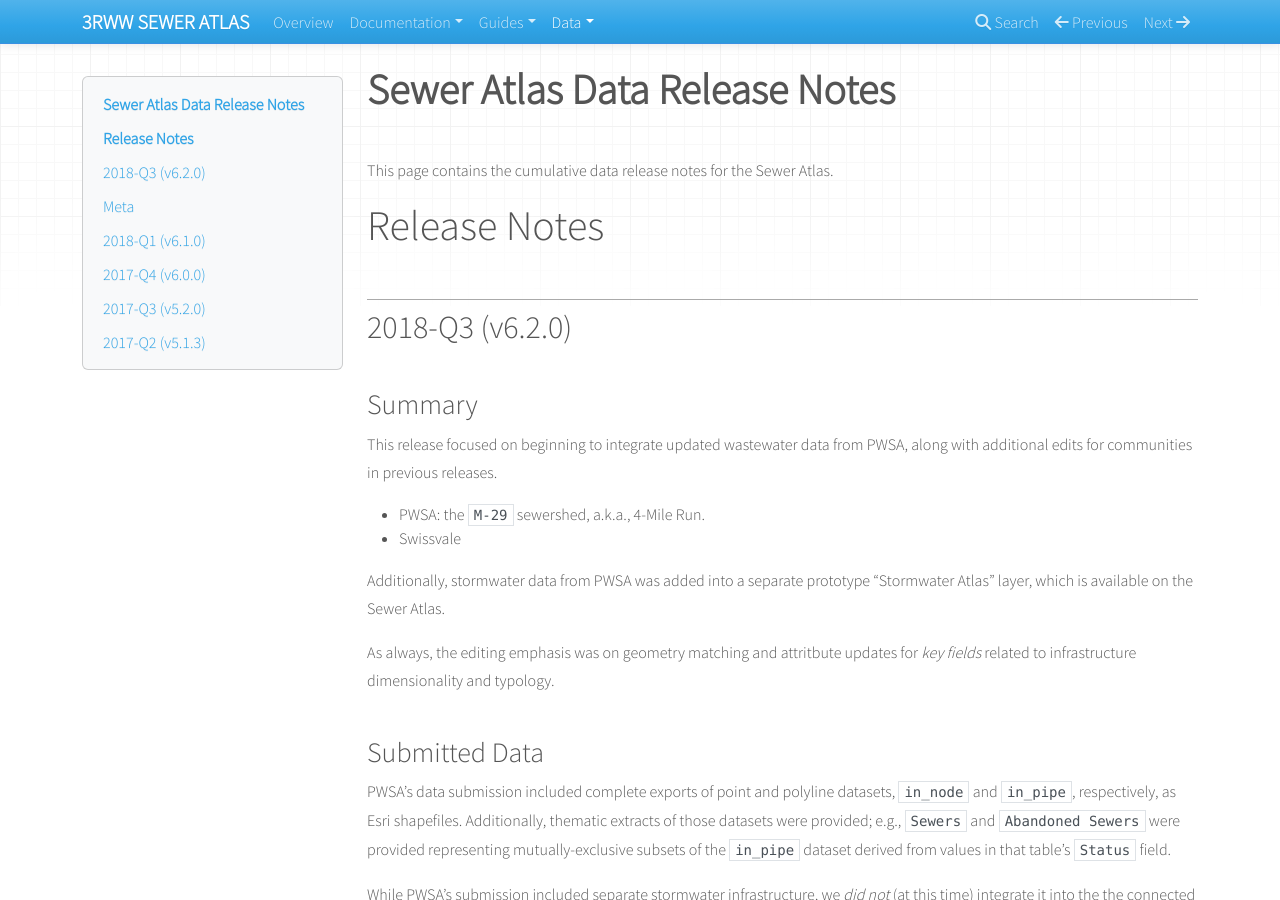
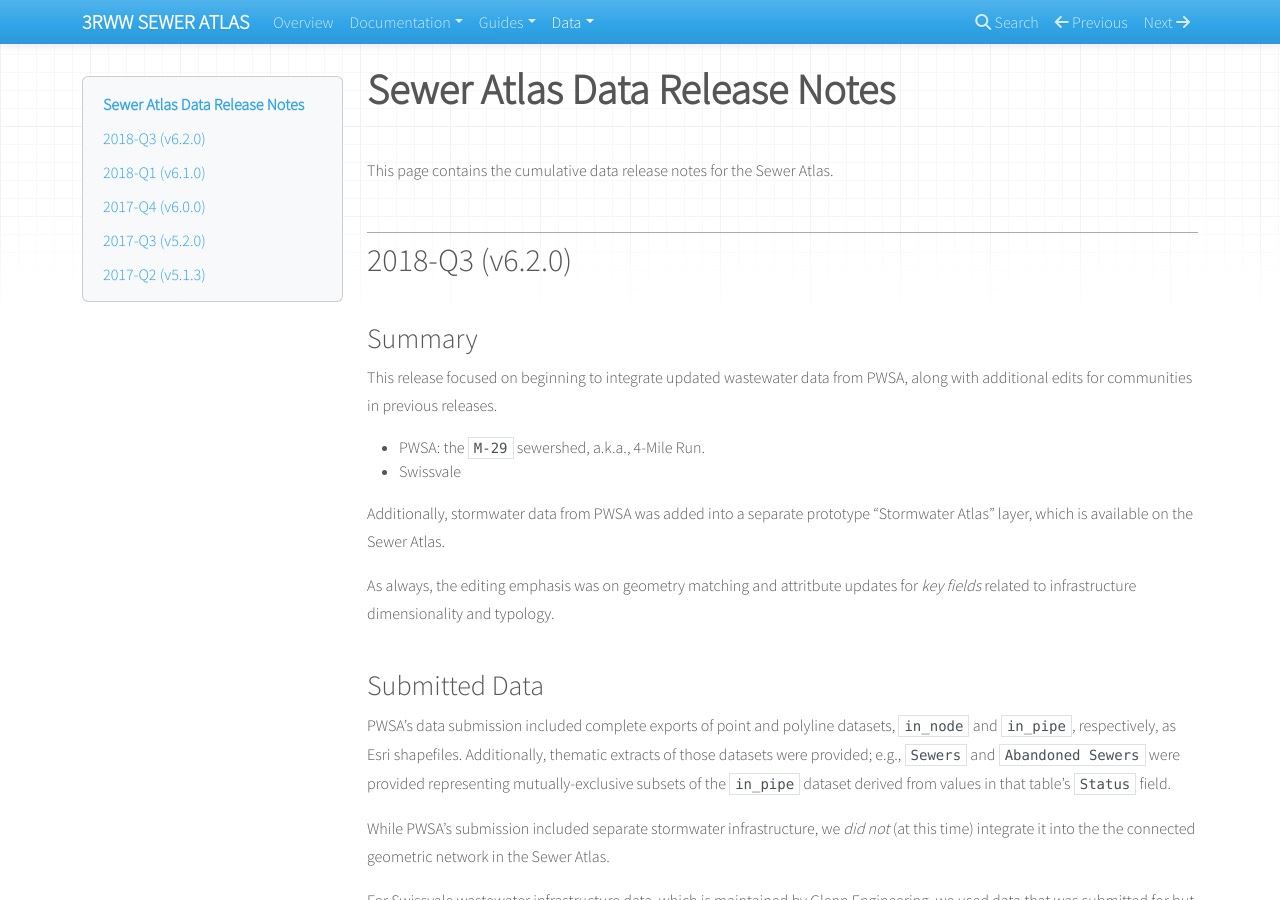
Before and after one commit to 3rww/sewer-atlas-docs, an MkDocs documentation site: the page built from docs/changelog.md, in a window 1280 px wide and 900 px high. Built offline with MkDocs 1.6.1, drawn with Linux system fonts in a browser that asks for light colours; nearby versions of some CDN libraries; old or Windows-style settings are respelled for this version of MkDocs.

```diff
--- a/docs/changelog.md
+++ b/docs/changelog.md
@@ -1,8 +1,6 @@
 # **Sewer Atlas Data Release Notes**
 
 This page contains the cumulative data release notes for the Sewer Atlas.
-
-# Release Notes
 
 ## 2018-Q3 (v6.2.0)
 
@@ -34,13 +32,13 @@ For Swissvale wastewater infrastructure data, which is maintained by Glenn Engin
 * The complete field and value mappings table used to translate PWSA records to the Sewer Atlas schema can be viewed [here](./resources/r2018Q3_crosswalk_pwsa.csv).
 * The complete field and value mappings table used to translate Glenn Engineering records to the Sewer Atlas schema can be viewed [here](./resources/r2018Q1_crosswalk_glenneng.csv).
 
-## Meta
+### Meta
 
-### Tooling development
+#### Tooling development
 
 If you're following along, you'll note that we've skipped 2018-Q2 and that 2018-Q3 is coming a bit late. To support integrating PWSA data into the database, we invested more time in 2018 in building more robust tooling that supports semi-automated editing workflows.
 
-### Stormwater Infrastructure Data
+#### Stormwater Infrastructure Data
 
 In addition to updating wastewater data, we also extracted separate stormwater infrastructure records from PWSA's submission and hosted those in a separate "Stormwater Atlas" layer. This data is provided as-is.
 
```
Also changed, not shown: docs/services_and_downloads.md (+5 -1 lines).
